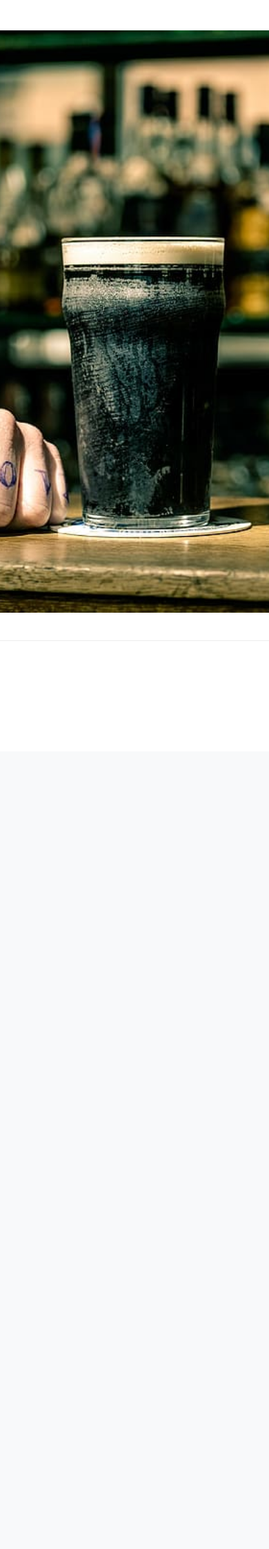
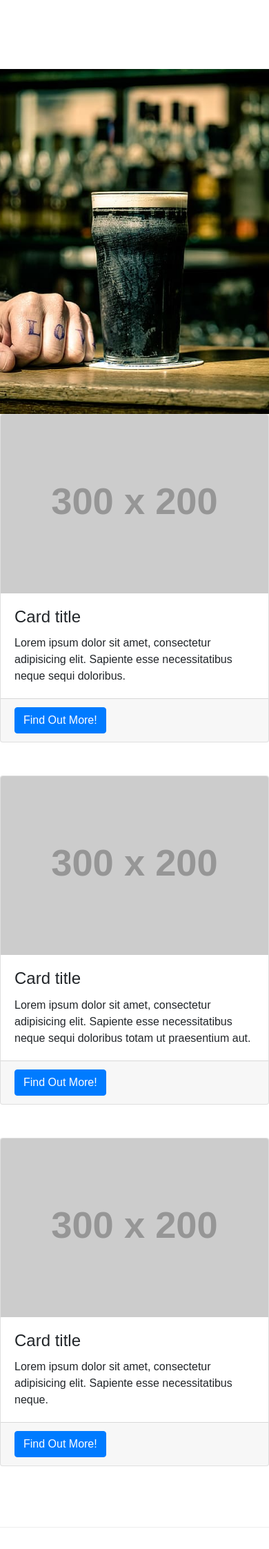
Before and after one commit to martinmaguire89/milestone-project-4, a Django app: page / in a window 390 px wide. Shown: the part 56-2301 px from the top of the page at 69% size. Before the commit the page ends 985 px from the top, so only its background shows below. Run offline with Django 3.2, Linux system fonts and the light colour scheme; grey boxes labelled with a size stand in for pictures from a placeholder-image service; some libraries are stand-ins or nearby versions.

```diff
--- a/home/templates/index.html
+++ b/home/templates/index.html
@@ -1,7 +1,8 @@
 {% extends 'base.html' %} {% load staticfiles %}
 {% block content %}
- <header class="masthead">
-  <div class="container h-100">
+<!-- Full Page Image Header with Vertically Centered Content -->
+
+  <div class="container-fluid masthead h-100">
     <div class="row h-100 align-items-center">
       <div class="col-12 text-center">
         <h1 class="font-weight-light"></h1>
@@ -9,6 +10,46 @@
       </div>
     </div>
   </div>
-</header>
+
+<div class="row">
+      <div class="col-md-4 mb-5">
+        <div class="card h-100">
+          <img class="card-img-top" src="http://placehold.it/300x200" alt="">
+          <div class="card-body">
+            <h4 class="card-title">Card title</h4>
+            <p class="card-text">Lorem ipsum dolor sit amet, consectetur adipisicing elit. Sapiente esse necessitatibus neque sequi doloribus.</p>
+          </div>
+          <div class="card-footer">
+            <a href="#" class="btn btn-primary">Find Out More!</a>
+          </div>
+        </div>
+      </div>
+      <div class="col-md-4 mb-5">
+        <div class="card h-100">
+          <img class="card-img-top" src="http://placehold.it/300x200" alt="">
+          <div class="card-body">
+            <h4 class="card-title">Card title</h4>
+            <p class="card-text">Lorem ipsum dolor sit amet, consectetur adipisicing elit. Sapiente esse necessitatibus neque sequi doloribus totam ut praesentium aut.</p>
+          </div>
+          <div class="card-footer">
+            <a href="#" class="btn btn-primary">Find Out More!</a>
+          </div>
+        </div>
+      </div>
+      <div class="col-md-4 mb-5">
+        <div class="card h-100">
+          <img class="card-img-top" src="http://placehold.it/300x200" alt="">
+          <div class="card-body">
+            <h4 class="card-title">Card title</h4>
+            <p class="card-text">Lorem ipsum dolor sit amet, consectetur adipisicing elit. Sapiente esse necessitatibus neque.</p>
+          </div>
+          <div class="card-footer">
+            <a href="#" class="btn btn-primary">Find Out More!</a>
+          </div>
+        </div>
+      </div>
+    </div>
+    <!-- /.row -->
 <!-- Full Page Image Header with Vertically Centered Content -->
+
 {% endblock %}
--- a/static/css/custom.css
+++ b/static/css/custom.css
@@ -1,6 +1,6 @@
 body {
     font-family: Arial;
-    padding-top: 100px;
+    padding-top: 156px;
 }
 
 footer {
```
